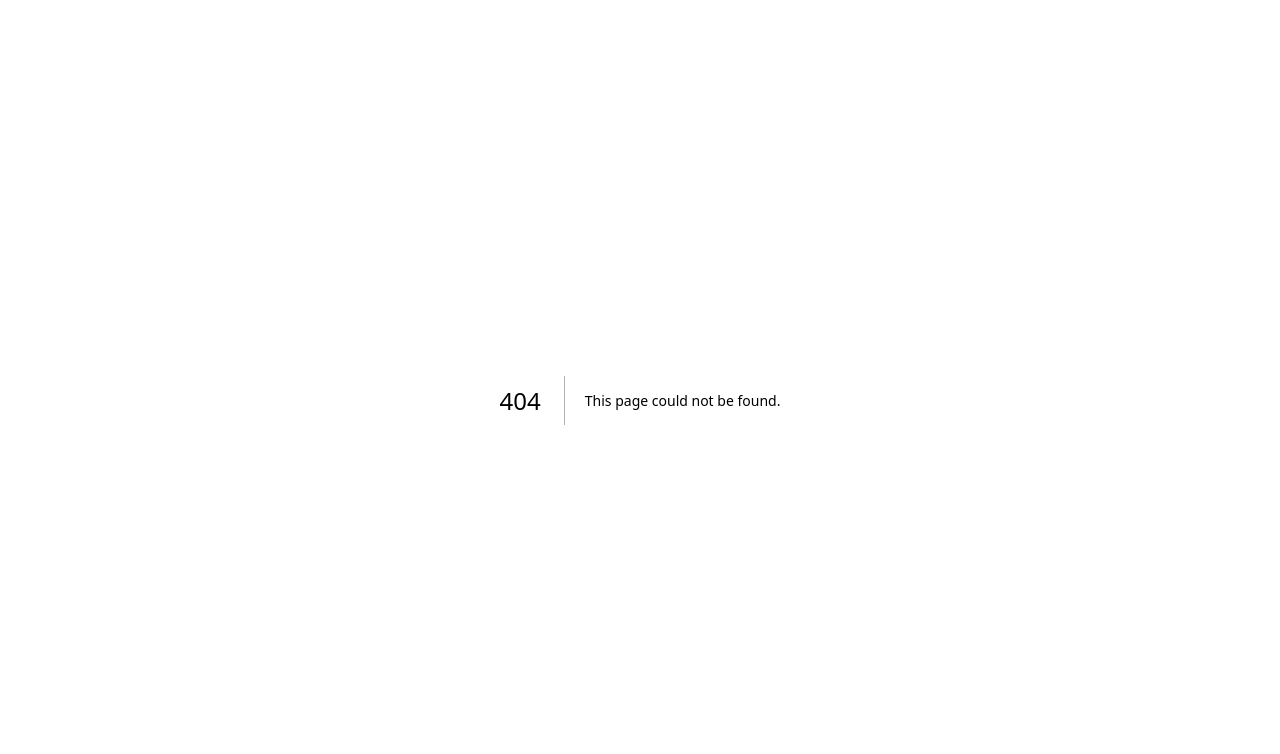
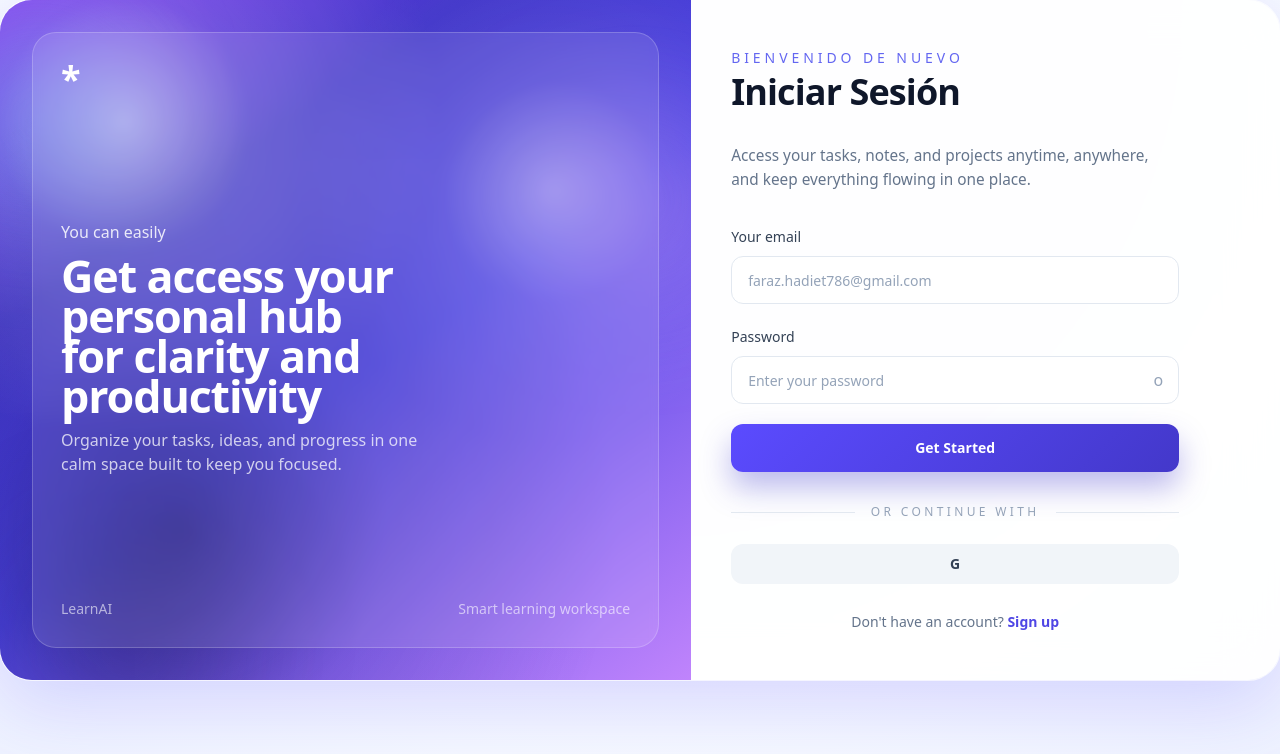
Before and after one commit to Algorix-Insights/LearnAI, a Next.js app: page /login in a window 1280 px wide. Before the commit this address had no page. Shown: the top 754 px of the page. Built offline with nearby package versions, Linux system fonts and the light colour scheme.

Commit message:
primera version login

```diff
--- /dev/null
+++ b/src/app/(auth)/login/page.tsx
@@ -0,0 +1,108 @@
+"use client";
+export default function LoginPage() {
+	return (
+		<main className="min-h-screen overflow-hidden bg-[radial-gradient(circle_at_top,_#f5f3ff_0%,_#eff2ff_38%,_#f8fbff_68%,_#eef2ff_100%)]  text-slate-900 ">
+			{/* <div className="mx-auto flex min-h-[calc(100vh-3rem)] w-full max-w-6xl items-center justify-center"> */}
+				<section className="grid w-full overflow-hidden rounded-[2rem] bg-white/90 shadow-[0_24px_80px_rgba(88,75,255,0.22)] ring-1 ring-white/70 backdrop-blur-xl lg:grid-cols-[1.08fr_0.92fr]">
+					<div className="relative min-h-[18rem] overflow-hidden bg-[linear-gradient(145deg,#7c3aed_0%,#4338ca_28%,#4f46e5_54%,#c084fc_100%)] p-5 text-white sm:p-7 lg:min-h-full lg:p-8">
+						<div className="absolute inset-0 bg-[radial-gradient(circle_at_18%_18%,rgba(255,255,255,0.55)_0,rgba(255,255,255,0.15)_16%,transparent_40%),radial-gradient(circle_at_80%_28%,rgba(255,255,255,0.38)_0,rgba(255,255,255,0.08)_15%,transparent_34%),radial-gradient(circle_at_26%_78%,rgba(18,14,88,0.58)_0,rgba(18,14,88,0.14)_28%,transparent_60%)] opacity-95" />
+						<div className="absolute -left-10 top-10 h-40 w-40 rounded-full bg-cyan-300/35 blur-3xl" />
+						<div className="absolute -right-8 top-28 h-44 w-44 rounded-full bg-fuchsia-300/30 blur-3xl" />
+						<div className="absolute -bottom-14 left-8 h-48 w-48 rounded-full bg-indigo-950/35 blur-3xl" />
+
+						<div className="relative flex h-full min-h-[18rem] flex-col justify-between rounded-[1.5rem] border border-white/20 bg-white/10 p-5 backdrop-blur-sm sm:p-6 lg:min-h-[34rem] lg:p-7">
+							<div className="text-4xl font-semibold leading-none tracking-tight">*</div>
+
+							<div className="max-w-sm space-y-3">
+								<p className="text-sm font-medium text-white/85 sm:text-base">You can easily</p>
+								<h1 className="max-w-[13ch] text-3xl font-semibold leading-[1.02] tracking-tight text-white sm:text-4xl lg:text-[2.8rem]">
+									Get access your personal hub for clarity and productivity
+								</h1>
+								<p className="max-w-md text-sm leading-6 text-white/75 sm:text-base">
+									Organize your tasks, ideas, and progress in one calm space built to keep you focused.
+								</p>
+							</div>
+
+							<div className="flex items-center justify-between text-xs text-white/60 sm:text-sm">
+								<span>LearnAI</span>
+								<span>Smart learning workspace</span>
+							</div>
+						</div>
+					</div>
+
+					<div className="flex items-center px-5 py-8 sm:px-8 sm:py-10 lg:px-10 lg:py-12">
+						<div className="w-full max-w-md">
+							<div className="mb-8 flex items-center gap-3">
+								{/* <div className="flex h-10 w-10 items-center justify-center rounded-2xl bg-indigo-600/10 text-2xl font-bold text-indigo-600 ring-1 ring-indigo-100">
+									*
+								</div> */}
+								<div>
+									<p className="text-sm font-medium uppercase tracking-[0.28em] text-indigo-500">Bienvenido de nuevo</p>
+									<h2 className="mt-1 text-3xl font-semibold tracking-tight text-slate-900 sm:text-4xl">Iniciar Sesión</h2>
+								</div>
+							</div>
+
+							<p className="max-w-md text-sm leading-6 text-slate-500 sm:text-[0.96rem]">
+								Access your tasks, notes, and projects anytime, anywhere, and keep everything flowing in one place.
+							</p>
+
+							<form className="mt-8 space-y-5">
+								<label className="block space-y-2">
+									<span className="text-sm font-medium text-slate-700">Your email</span>
+									<input
+										type="email"
+										name="email"
+										placeholder="faraz.hadiet786@gmail.com"
+										className="h-12 w-full rounded-xl border border-slate-200 bg-white px-4 text-sm text-slate-900 outline-none transition placeholder:text-slate-400 focus:border-indigo-400 focus:ring-4 focus:ring-indigo-100"
+									/>
+								</label>
+
+								<label className="block space-y-2">
+									<span className="text-sm font-medium text-slate-700">Password</span>
+									<div className="relative">
+										<input
+											type="password"
+											name="password"
+											placeholder="Enter your password"
+											className="h-12 w-full rounded-xl border border-slate-200 bg-white px-4 pr-12 text-sm text-slate-900 outline-none transition placeholder:text-slate-400 focus:border-indigo-400 focus:ring-4 focus:ring-indigo-100"
+										/>
+										<span className="absolute inset-y-0 right-4 flex items-center text-slate-400">o</span>
+									</div>
+								</label>
+
+								<button
+									type="submit"
+									className="mt-1 inline-flex h-12 w-full items-center justify-center rounded-xl bg-[linear-gradient(135deg,#5b4bff_0%,#4338ca_100%)] text-sm font-semibold text-white shadow-[0_16px_30px_rgba(67,56,202,0.35)] transition hover:translate-y-[-1px] hover:shadow-[0_20px_36px_rgba(67,56,202,0.42)]"
+								>
+									Get Started
+								</button>
+							</form>
+
+							<div className="mt-8 flex items-center gap-4 text-xs uppercase tracking-[0.28em] text-slate-400">
+								<span className="h-px flex-1 bg-slate-200" />
+								<span>or continue with</span>
+								<span className="h-px flex-1 bg-slate-200" />
+							</div>
+
+							<div className="mt-6 grid grid-cols-1 gap-3">
+								{/* <button className="flex h-10 items-center justify-center rounded-xl bg-slate-100 text-sm font-semibold text-slate-700 transition hover:bg-slate-200">
+									Be
+								</button> */}
+								<button className="flex h-10 items-center justify-center rounded-xl bg-slate-100 text-sm font-semibold text-slate-700 transition hover:bg-slate-200">
+									G
+								</button>
+								{/* <button className="flex h-10 items-center justify-center rounded-xl bg-slate-100 text-sm font-semibold text-slate-700 transition hover:bg-slate-200">
+									f
+								</button> */}
+							</div>
+
+							<p className="mt-7 text-center text-sm text-slate-500">
+								Don&apos;t have an account? <a href="/register" className="font-semibold text-indigo-600 transition hover:text-indigo-500">Sign up</a>
+							</p>
+						</div>
+					</div>
+				</section>
+			{/* </div> */}
+		</main>
+	);
+}
```
Also changed, not shown: tsconfig.json (+23 -5 lines), next-env.d.ts, src/app/(auth)/register/page.tsx (added), 2 other files (tests, documents, lock files or other folders).
